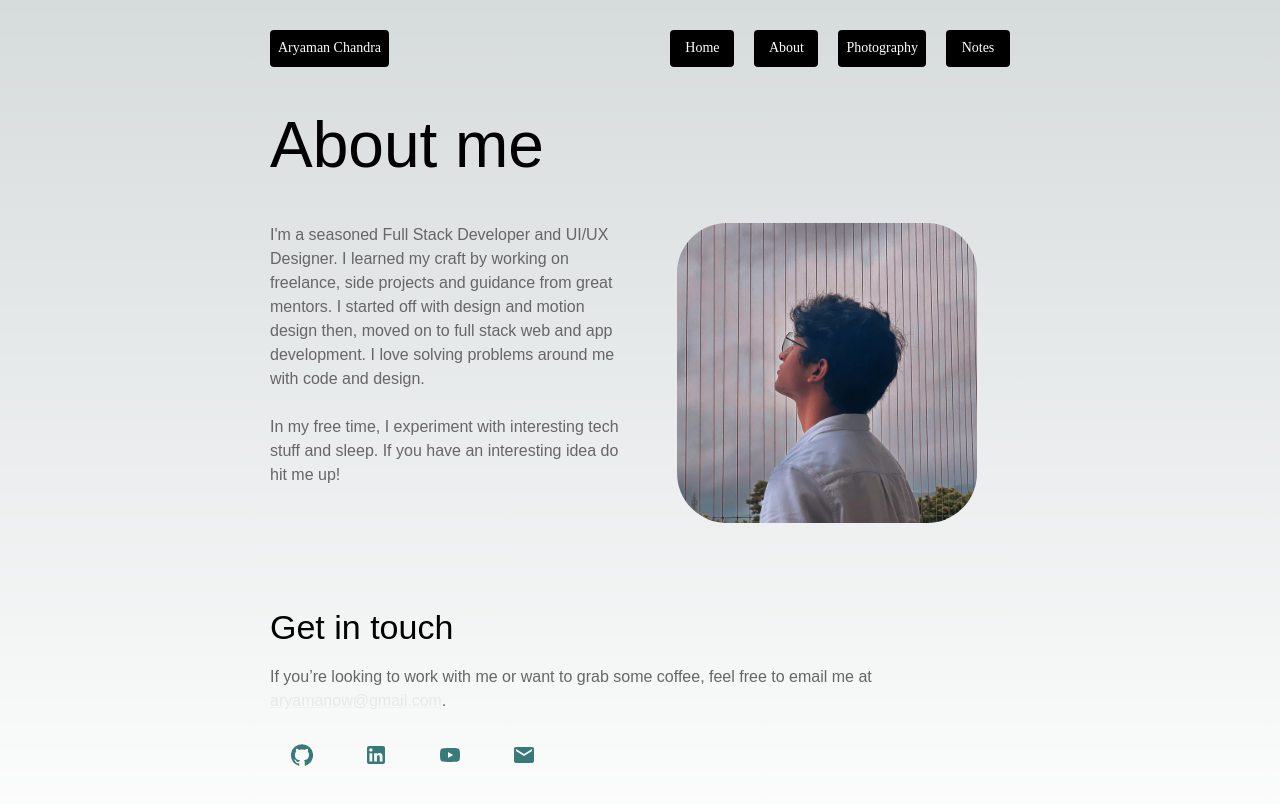
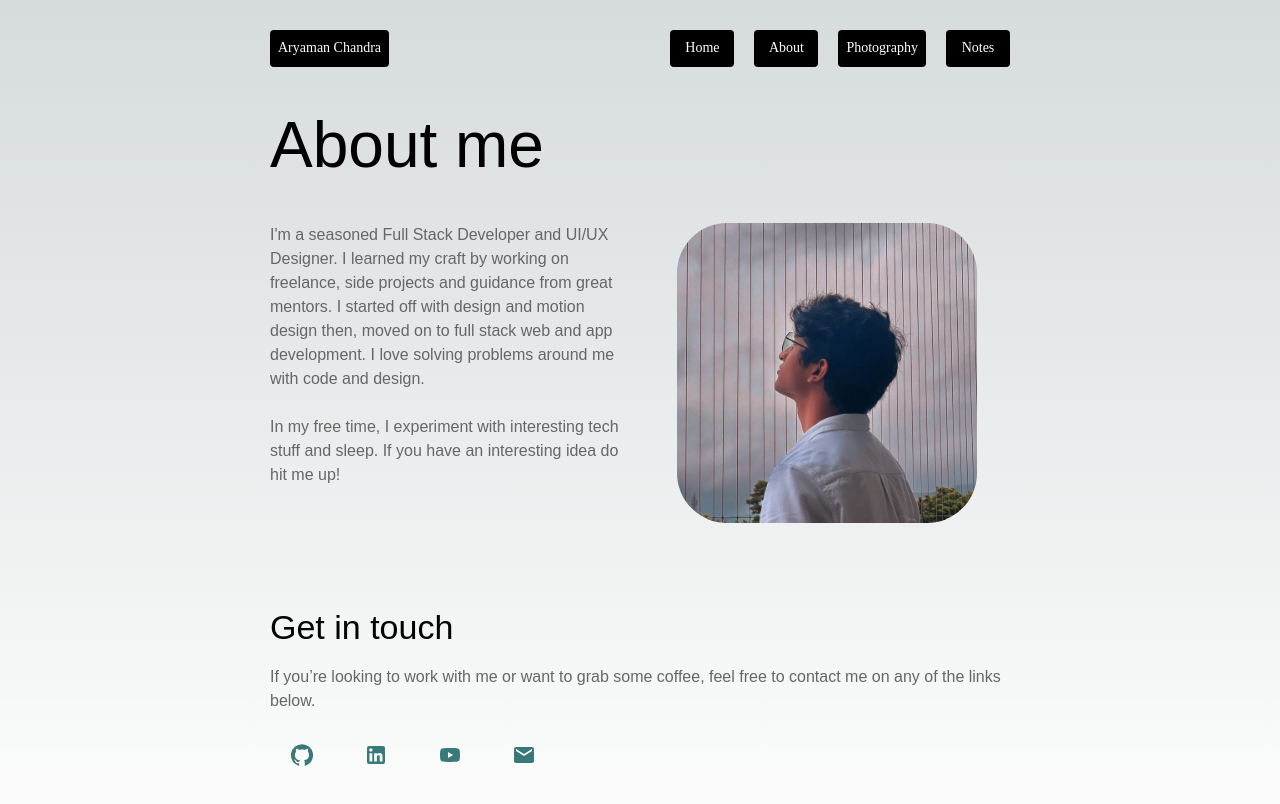
Before and after one commit to aryamanchandra/personalwebsite, a Next.js app: page /about in a window 1280 px wide. Shown: the top 804 px of the page. Built offline with nearby package versions, Linux system fonts and the light colour scheme; a web font is replaced by a local one.

Commit message:
meta description update

```diff
--- a/src/app/components/Footer.tsx
+++ b/src/app/components/Footer.tsx
@@ -11,7 +11,7 @@ export default function Footer() {
       <Typography variant="h4">Get in touch</Typography>
       <Typography color="#666666" pb={3} pt={2}>
         If you’re looking to work with me or want to grab some coffee, feel free
-        to email me at <Link href="mailto:aryamanow@gmail.com">aryamanow@gmail.com</Link>.
+        to contact me on any of the links below.
       </Typography>
       <Socialbar />
     </Box>
--- a/src/app/layout.tsx
+++ b/src/app/layout.tsx
@@ -14,7 +14,7 @@ const SFText = localFont({
 export const metadata: Metadata = {
   title: "Aryaman Chandra",
   description:
-    "I am Aryaman Chandra. I am an experienced full stack developer with love for design.",
+    "Aryaman Chandra is an experienced Full Stack Developer & UI/UX Designer.",
 };
 
 export default function RootLayout({
```
